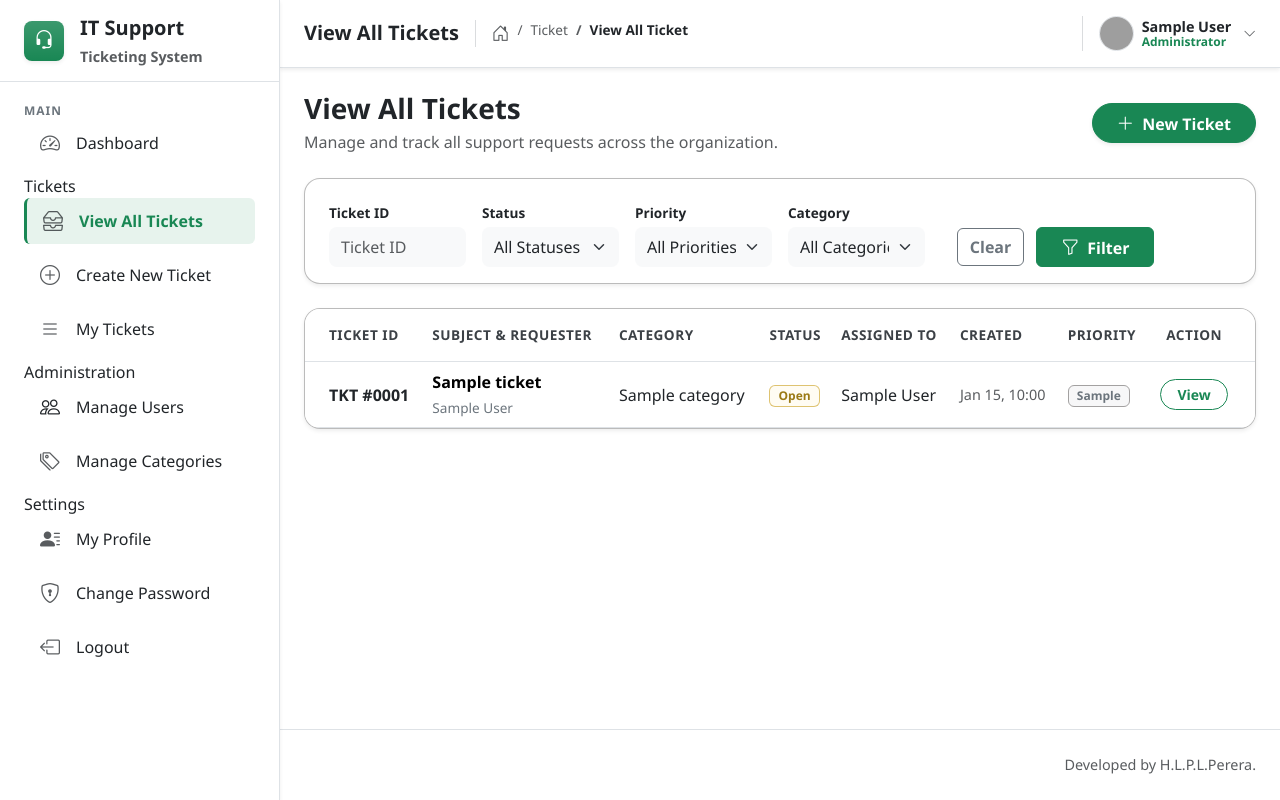
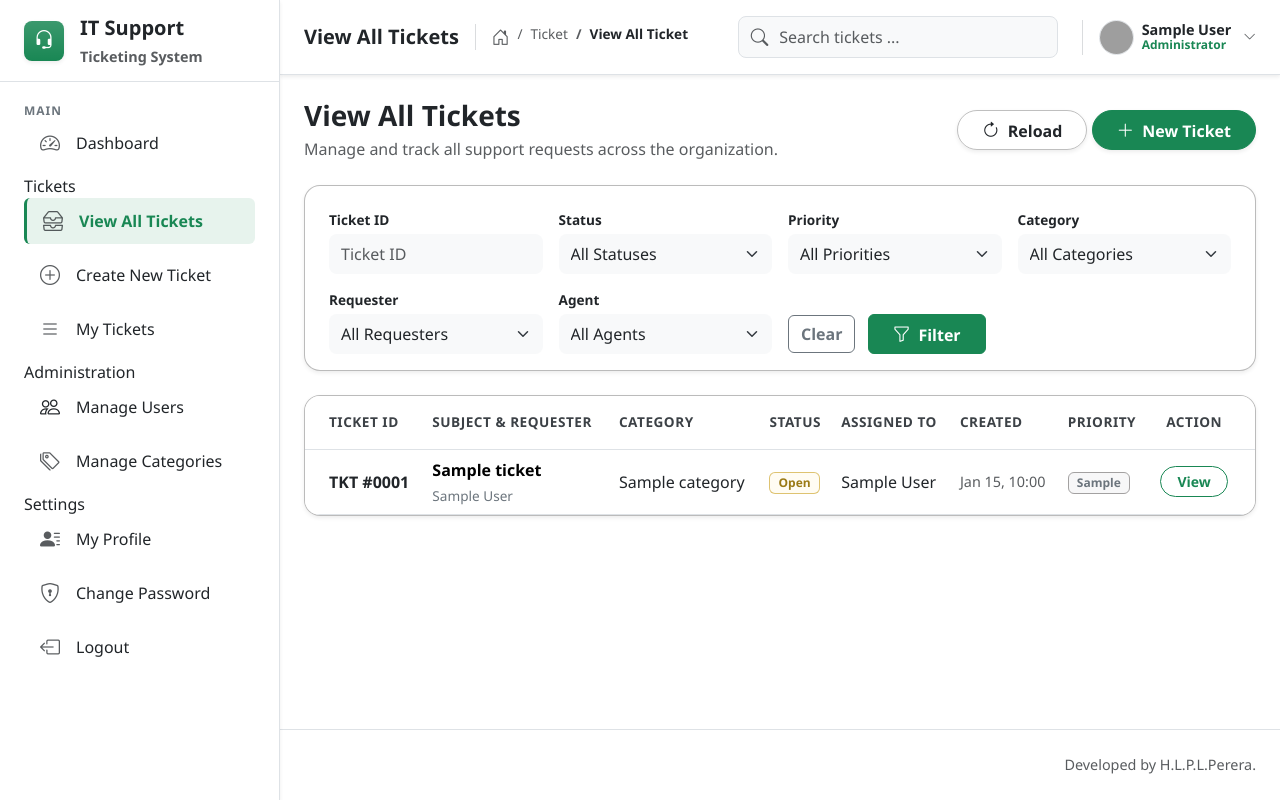
Before and after one commit to primal-mit/helpdesk, a PHP site: page /view-tickets.php in a window 1280 px wide. Run offline with PHP 8.4, Linux system fonts and the light colour scheme; the visitor is signed in with stand-in values (Sample User, id 1); tables that the repository leaves empty or names only in its code hold one stand-in row (values such as "Sample post"); grey boxes are pictures that could not be loaded.

Commit message:
Ticket filter implemented

```diff
--- a/models/Ticket.php
+++ b/models/Ticket.php
@@ -27,7 +27,7 @@ class Ticket {
 
 
     // Retrieves all tickets for the Admin/Agent dashboard
-    public function getTickets() {
+    public function getTickets($filter_ticket_id, $filter_status, $filter_priority, $filter_category_id, $filter_requester_id, $filter_agent_id) {
         $query = "SELECT
             t.*,
             c.name AS category_name,
@@ -39,10 +39,45 @@ class Ticket {
           LEFT JOIN categories c ON t.category_id = c.id
           LEFT JOIN users requester ON t.requester_id = requester.id
           LEFT JOIN users agent ON t.agent_id = agent.id
-          ORDER BY t.created_at DESC";
+          WHERE 1 = 1 ";
+
+        $params = [];
+
+        if ($filter_ticket_id != '') {
+            $query .= " AND t.id = :ticket_id";
+            $params[':ticket_id'] = $filter_ticket_id;
+        }
+
+        if ($filter_status != '') {
+            $query .= " AND t.status = :status";
+            $params[':status'] = $filter_status;
+        }
+
+        if ($filter_priority != '') {
+            $query .= " AND t.priority = :priority";
+            $params[':priority'] = $filter_priority;
+        }
+
+        if ($filter_category_id != '') {
+            $query .= " AND t.category_id = :category_id";
+            $params[':category_id'] = $filter_category_id;
+        }
+
+        if ($filter_requester_id != '') {
+            $query .= " AND t.requester_id = :requester_id";
+            $params[':requester_id'] = $filter_requester_id;
+        }
+
+        if ($filter_agent_id != '') {
+            $query .= " AND t.agent_id = :agent_id";
+            $params[':agent_id'] = $filter_agent_id;
+        }
+
+        $query .= " ORDER BY t.created_at DESC";
 
         $stmt = $this->conn->prepare($query);
-        $stmt->execute();
+        $stmt->execute($params);
+
         return $stmt->fetchAll();
     }
 
--- a/models/User.php
+++ b/models/User.php
@@ -43,6 +43,15 @@ class User {
 
     public function getAgentUsers() {
         $query = "SELECT * FROM users WHERE role = 'Agent'";
+
+        $stmt = $this->conn->prepare($query);
+        $stmt->execute();
+        $row = $stmt->fetchAll(PDO::FETCH_ASSOC);
+        return $row;
+    }
+
+    public function getRequesterUsers() {
+        $query = "SELECT * FROM users WHERE role = 'Requester'";
 
         $stmt = $this->conn->prepare($query);
         $stmt->execute();
--- a/views/partials/header.php
+++ b/views/partials/header.php
@@ -41,6 +41,15 @@
         <!-- Right Side Actions & Profile -->
         <div class="d-flex align-items-center gap-4">
 
+            <div class="input-group d-none d-lg-flex border rounded-3 bg-light" style="width: 320px;">
+                <span class="input-group-text bg-transparent border-0 text-muted"><i class="bi bi-search"></i></span>
+                    <form action="../../views/ticket/view-tickets.php" method="GET">
+                    <input type="text" class="form-control bg-transparent border-0 shadow-none ps-0" name="filter_ticket_id" placeholder="Search tickets ...">
+                    <button type="submit" class="btn btn-secondary" style="display: none;"></button>
+                    </form>
+                    <span class="input-group-text bg-transparent border-0"></span>
+            </div>
+
             <div class="d-flex align-items-center gap-3">
 
                 <div class="vr bg-secondary opacity-25"></div>
--- a/views/ticket/view-tickets.php
+++ b/views/ticket/view-tickets.php
@@ -14,11 +14,26 @@ if ($_SESSION['role'] !== 'Administrator') {
     require_once '../../models/Database.php';
     require_once '../../models/Ticket.php';
     require_once '../../models/Category.php';
-    $ticket = new Ticket();
-    $tickets = $ticket->getTickets();
+    require_once '../../models/User.php';
 
     $category = new Category();
     $categories = $category->getCategories();
+
+    $user = new User();
+    $requesters = $user->getRequesterUsers();
+    $agents = $user->getAgentUsers();
+
+    //Filters
+    $filter_ticket_id = $_GET['filter_ticket_id'] ?? '';
+    $filter_status = $_GET['filter_status'] ?? '';
+    $filter_priority = $_GET['filer_priority'] ?? '';
+    $filter_category_id = $_GET['filter_category_id'] ?? '';
+    $filter_requester_id = $_GET['filter_requester_id'] ?? '';
+    $filter_agent_id = $_GET['filter_agent_id'] ?? '';
+
+    $ticket = new Ticket();
+    $tickets = $ticket->getTickets($filter_ticket_id, $filter_status, $filter_priority, $filter_category_id, $filter_requester_id, $filter_agent_id);
+
 ?>
 
 
@@ -34,6 +49,9 @@ if ($_SESSION['role'] !== 'Administrator') {
                 <p class="text-muted mb-0 fw-medium">Manage and track all support requests across the organization.</p>
             </div>
             <div>
+                <button class="btn btn-default fw-bold shadow-sm px-4 rounded-pill" style="border: 1px solid #8888" onclick="location.reload();">
+                    <i class="bi bi-arrow-clockwise me-1"></i> Reload
+                </button>
                 <a href="../../views/ticket/create-ticket.php">
                 <button class="btn btn-success fw-bold shadow-sm px-4 rounded-pill">
                     <i class="bi bi-plus-lg me-1"></i> New Ticket
@@ -50,41 +68,63 @@ if ($_SESSION['role'] !== 'Administrator') {
         <!-- Filters Panel -->
         <div class="card border-0 shadow-sm rounded-4 mb-4 p-4 pb-3">
             <form class="row g-3 align-items-end">
-                <div class="col-md-2">
+                <div class="col-md-3">
                     <label class="form-label text-dark fw-bold mb-1" style="font-size: 0.85rem;">Ticket ID</label>
-                    <input type="text" class="form-control bg-light border-0 shadow-none" name="filter_ticket_id" placeholder="Ticket ID">
+                    <input type="text" class="form-control bg-light border-0 shadow-none" name="filter_ticket_id" placeholder="Ticket ID" value="<?= $filter_ticket_id; ?>">
                 </div>
-                <div class="col-md-2">
+                <div class="col-md-3">
                     <label class="form-label text-dark fw-bold mb-1" style="font-size: 0.85rem;">Status</label>
                     <select class="form-select bg-light border-0 shadow-none" name="filter_status">
-                        <option value="all">All Statuses</option>
-                        <option value="open">Open</option>
-                        <option value="assigned">Assigned</option>
-                        <option value="in-progress">In Progress</option>
-                        <option value="resolved">Resolved</option>
+                        <option value="">All Statuses</option>
+                        <option value="Open" <?= ($filter_status == 'Open') ? 'selected' : '' ?>>Open</option>
+                        <option value="Assigned"<?= ($filter_status == 'Assigned') ? 'selected' : '' ?>>Assigned</option>
+                        <option value="In Progress"<?= ($filter_status == 'n Progress') ? 'selected' : '' ?>>In Progress</option>
+                        <option value="Resolved"<?= ($filter_status == 'Resolved') ? 'selected' : '' ?>>Resolved</option>
                     </select>
                 </div>
-                <div class="col-md-2">
+                <div class="col-md-3">
                     <label class="form-label text-dark fw-bold mb-1" style="font-size: 0.85rem;">Priority</label>
                     <select class="form-select bg-light border-0 shadow-none" name="filer_priority">
-                        <option value="all">All Priorities</option>
-                        <option value="low">Low</option>
-                        <option value="medium">Medium</option>
-                        <option value="high">High</option>
+                        <option value="">All Priorities</option>
+                        <option value="Low" <?= ($filter_priority == 'Low') ? 'selected' : '' ?>>Low</option>
+                        <option value="Medium" <?= ($filter_priority == 'Medium') ? 'selected' : '' ?>>Medium</option>
+                        <option value="High" <?= ($filter_priority == 'High') ? 'selected' : '' ?>>High</option>
                     </select>
                 </div>
-                <div class="col-md-2">
+                <div class="col-md-3">
                     <label class="form-label text-dark fw-bold mb-1" style="font-size: 0.85rem;">Category</label>
-                    <select class="form-select bg-light border-0 shadow-none" name="filter_category">
-                        <option value="all">All Categories</option>
+                    <select class="form-select bg-light border-0 shadow-none" name="filter_category_id">
+                        <option value="">All Categories</option>
                         <?php foreach($categories as $category): ?>
-                        <option value="<?= $category['id'] ?>"><?= $category['name'] ?></option>
+                        <option value="<?= $category['id'] ?>" <?= ($category['id'] == $filter_category_id) ? 'selected': '' ?> ><?= $category['name'] ?></option>
                         <?php endforeach; ?>
                     </select>
                 </div>
-                <div class="col-md-3 text-end">
-                    <button type="button" class="btn btn-outline-secondary me-2 fw-bold">Clear</button>
-                    <button type="button" class="btn btn-success fw-bold px-4"><i class="bi bi-funnel me-1"></i> Filter</button>
+
+
+                 <div class="col-md-3">
+                    <label class="form-label text-dark fw-bold mb-1" style="font-size: 0.85rem;">Requester</label>
+                    <select class="form-select bg-light border-0 shadow-none" name="filter_requester_id">
+                        <option value="">All Requesters</option>
+                        <?php foreach($requesters as $requester): ?>
+                        <option value="<?= $requester['id'] ?>" <?= ($requester['id'] == $filter_requester_id) ? 'selected': '' ?> ><?= $requester['first_name']." ". $requester['last_name'] ?></option>
+                        <?php endforeach; ?>
+                    </select>
+                </div>
+
+                 <div class="col-md-3">
+                    <label class="form-label text-dark fw-bold mb-1" style="font-size: 0.85rem;">Agent</label>
+                    <select class="form-select bg-light border-0 shadow-none" name="filter_agent_id">
+                        <option value="">All Agents</option>
+                        <?php foreach($agents as $agent): ?>
+                        <option value="<?= $agent['id'] ?>" <?= ($agent['id'] == $filter_agent_id) ? 'selected': '' ?> ><?= $agent['first_name']." ". $agent['last_name'] ?></option>
+                        <?php endforeach; ?>
+                    </select>
+                </div>
+
+                <div class="col-md-3 text-start">
+                    <button type="reset" class="btn btn-outline-secondary me-2 fw-bold">Clear</button>
+                    <button type="submit" class="btn btn-success fw-bold px-4"><i class="bi bi-funnel me-1"></i> Filter</button>
                 </div>
             </form>
         </div>
@@ -139,9 +179,9 @@ if ($_SESSION['role'] !== 'Administrator') {
                             <td class="text-muted fw-medium" style="font-size: 0.9rem;"><?= date('M d, H:i', strtotime($ticket['created_at'])) ?></td>
                             <?php
                                 switch (strtolower($ticket['priority'])) {
-                                    case 'low': $priority_badge = 'secondary'; break;
-                                    case 'medium': $priority_badge = 'warning'; break;
-                                    case 'high': $priority_badge = 'danger'; break;
+                                    case 'Low': $priority_badge = 'secondary'; break;
+                                    case 'Medium': $priority_badge = 'warning'; break;
+                                    case 'High': $priority_badge = 'danger'; break;
                                     default: $priority_badge = 'secondary'; break;
                                 }
                             ?>
@@ -151,10 +191,15 @@ if ($_SESSION['role'] !== 'Administrator') {
                             </td>
                         </tr>
                         <?php endforeach; ?>
+
                     </tbody>
                 </table>
             </div>
         </div>
+
+        <?php if (count($tickets) == 0):  ?>
+            <p>No Results Found!</p>
+        <?php endif ?>
 
     </main>
     <!-- END MAIN CONTENT -->
```
Also changed, not shown: views/user/view-users.php (+9 -2 lines).
